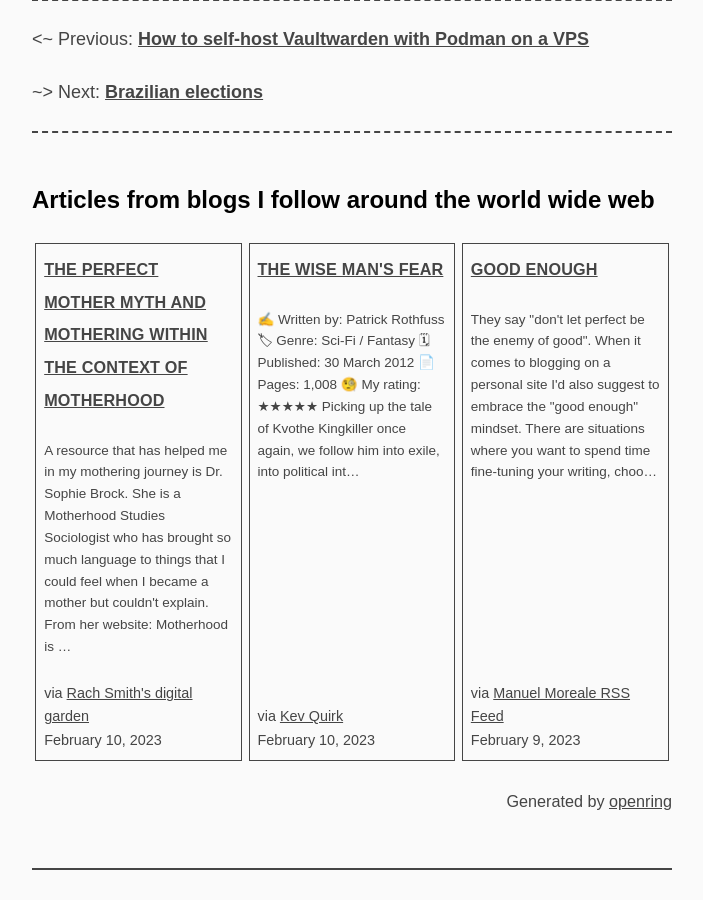
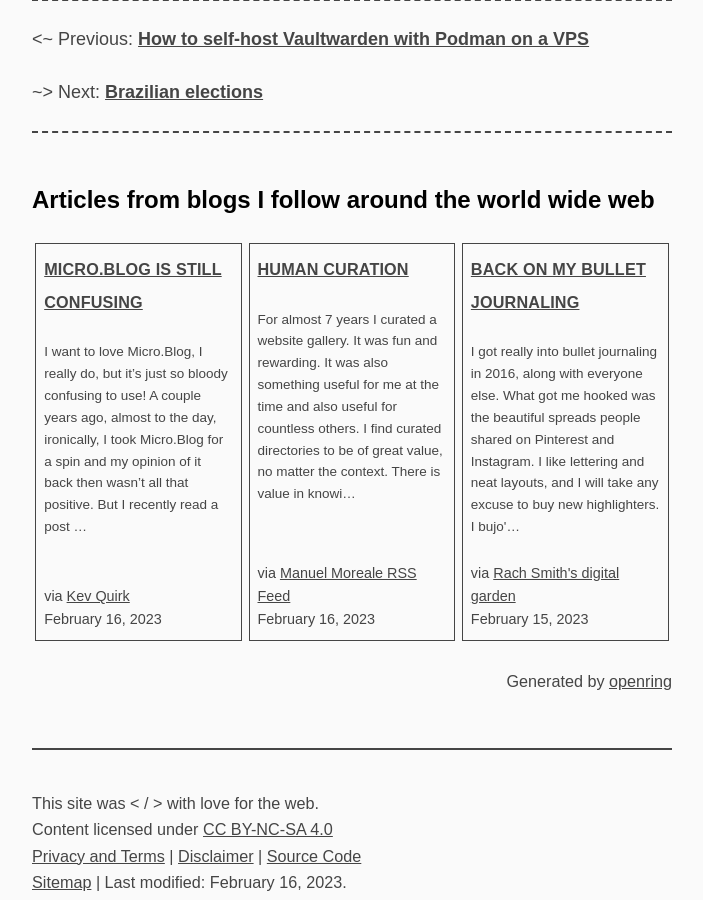
Before and after one commit to a-franca/abf.li, a Jekyll site: the page built from _posts/2022/2022-09-28-hurricane-ian.md, in a window 1280 px wide and 900 px high, scrolled down 908 px. Shown: the whole window, without its empty margins (288-991 px from the left). Built offline with Jekyll 4.4.1, drawn with Linux system fonts in a browser that asks for light colours.

Commit message:
fetch new content

```diff
--- a/_includes/openring-out.html
+++ b/_includes/openring-out.html
@@ -5,47 +5,39 @@
 
     <div class="article">
       <h4 class="title">
-        <a href="https://rachsmith.com/the-perfect-mother/" rel="noopener noreferrer nofollow" target="_blank">The Perfect Mother Myth and Mothering within the context of Motherhood</a>
+        <a href="https://kevquirk.com/micro-blog-is-still-confusing/" rel="noopener noreferrer nofollow" target="_blank">Micro.Blog Is Still Confusing</a>
       </h4>
-      <p class="summary">A resource that has helped me in my mothering journey is Dr. Sophie Brock. She is a Motherhood Studies Sociologist who has brought so much language to things that I could feel when I became a mother but couldn&#39;t explain.
-From her website:
+      <p class="summary">
+          I want to love Micro.Blog, I really do, but it’s just so bloody confusing to use!
 
-Motherhood is …</p>
+A couple years ago, almost to the day, ironically, I took Micro.Blog for a spin and my opinion of it back then wasn’t all that positive. But I recently read a post …</p>
       <small class="source">
-        via <a href="https://rachsmith.com/" rel="noopener noreferrer nofollow" target="_blank">Rach Smith&#39;s digital garden</a>
+        via <a href="https://kevquirk.com" rel="noopener noreferrer nofollow" target="_blank">Kev Quirk</a>
       </small>
-      <small class="date">February 10, 2023</small>
+      <small class="date">February 16, 2023</small>
     </div>
 
     <div class="article">
       <h4 class="title">
-        <a href="https://kevquirk.com/the-wise-mans-fear/" rel="noopener noreferrer nofollow" target="_blank">The Wise Man&#39;s Fear</a>
+        <a href="https://manuelmoreale.com/@/page/MjoDjqUzICR1ne4h" rel="noopener noreferrer nofollow" target="_blank">Human curation</a>
       </h4>
-      <p class="summary">
-
-
-    ✍️ Written by: Patrick Rothfuss
-    🏷 Genre: Sci-Fi / Fantasy
-    🗓 Published: 30 March 2012
-    📄 Pages: 1,008
-    🧐 My rating: ★★★★★
-
-    Picking up the tale of Kvothe Kingkiller once again, we follow him into exile, into political int…</p>
+      <p class="summary">For almost 7 years I curated a website gallery. It was fun and rewarding. It was also something useful for me at the time and also useful for countless others. I find curated directories to be of great value, no matter the context. There is value in knowi…</p>
       <small class="source">
-        via <a href="https://kevquirk.com" rel="noopener noreferrer nofollow" target="_blank">Kev Quirk</a>
+        via <a href="https://manuelmoreale.com" rel="noopener noreferrer nofollow" target="_blank">Manuel Moreale RSS Feed</a>
       </small>
-      <small class="date">February 10, 2023</small>
+      <small class="date">February 16, 2023</small>
     </div>
 
     <div class="article">
       <h4 class="title">
-        <a href="https://manuelmoreale.com/@/page/ILq8EetbwgqDilYl" rel="noopener noreferrer nofollow" target="_blank">Good enough</a>
+        <a href="https://rachsmith.com/back-on-my-bullet-journaling/" rel="noopener noreferrer nofollow" target="_blank">Back on my bullet journaling</a>
       </h4>
-      <p class="summary">They say &#34;don&#39;t let perfect be the enemy of good&#34;. When it comes to blogging on a personal site I&#39;d also suggest to embrace the &#34;good enough&#34; mindset. There are situations where you want to spend time fine-tuning your writing, choo…</p>
+      <p class="summary">I got really into bullet journaling in 2016, along with everyone else. What got me hooked was the beautiful spreads people shared on Pinterest and Instagram. I like lettering and neat layouts, and I will take any excuse to buy new highlighters.
+I bujo&#39…</p>
       <small class="source">
-        via <a href="https://manuelmoreale.com" rel="noopener noreferrer nofollow" target="_blank">Manuel Moreale RSS Feed</a>
+        via <a href="https://rachsmith.com/" rel="noopener noreferrer nofollow" target="_blank">Rach Smith&#39;s digital garden</a>
       </small>
-      <small class="date">February 9, 2023</small>
+      <small class="date">February 15, 2023</small>
     </div>
 
   </section>
```
